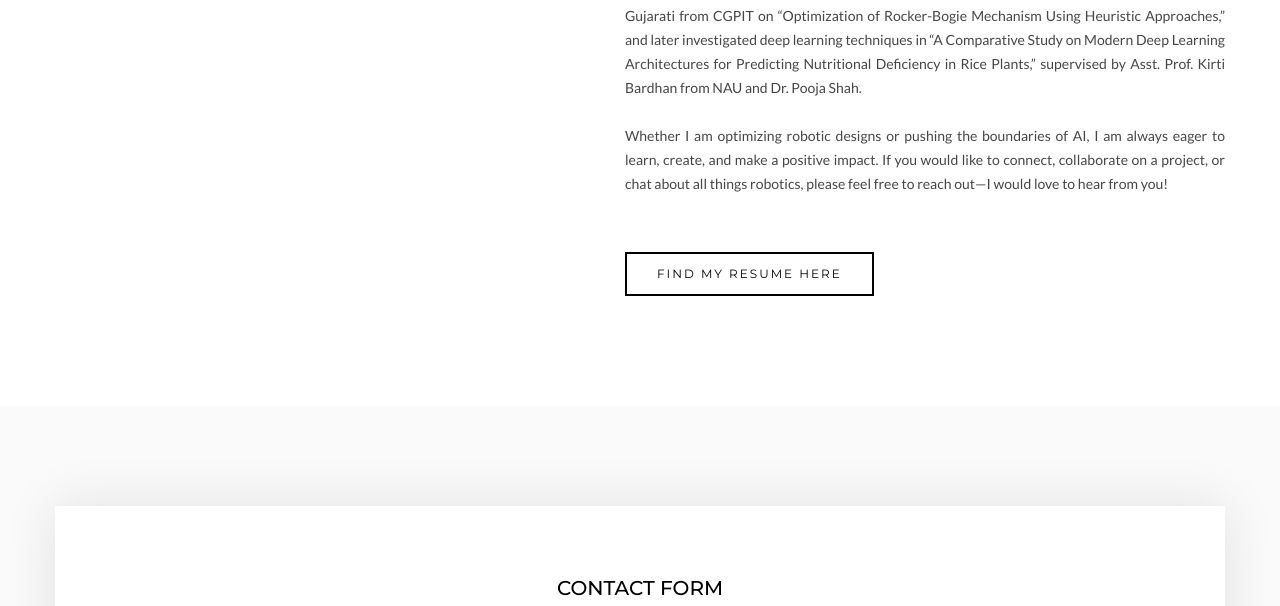
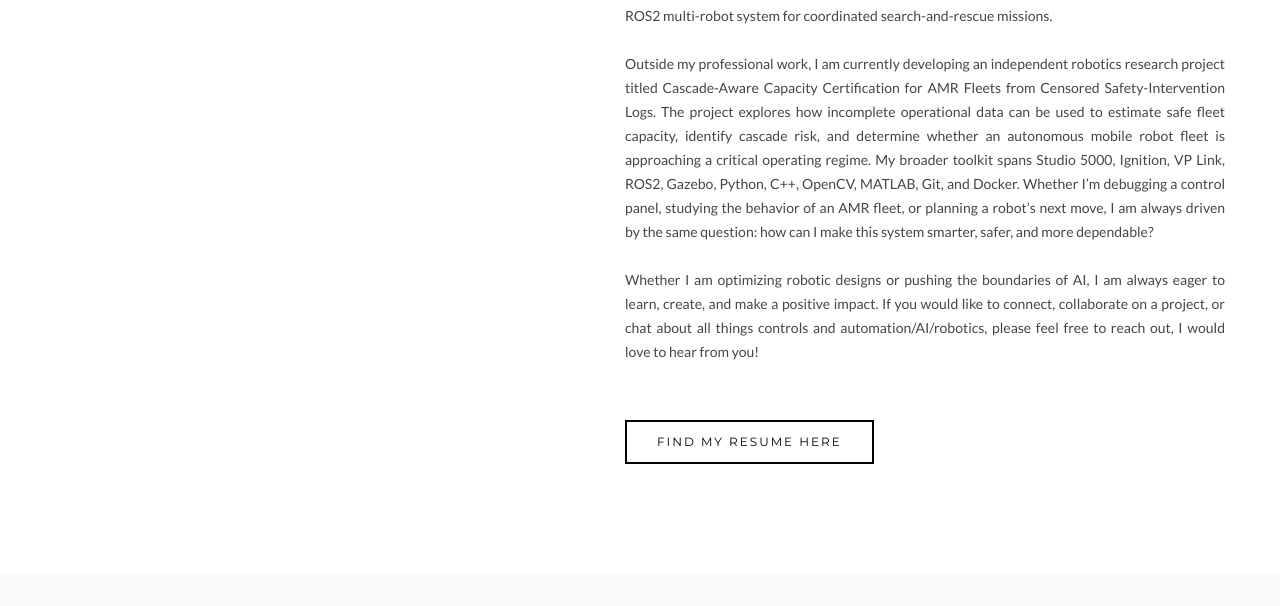
Before and after one commit to harshsenjaliya/Website, a plain HTML site: page index.html in a window 1280 px wide. Shown: the part 614-1220 px from the top of the page. Drawn offline with nearby package versions, Linux system fonts and the light colour scheme; a script that the page names is missing.

Commit message:
Update index.html

```diff
--- a/index.html
+++ b/index.html
@@ -515,22 +515,17 @@
                                     <h1>About Me</h1>
                                 </div>
                                 <div class="profile-details" style="text-align: justify!important;">
-                                    <p>I am Harsh Senjaliya, and I am currently pursuing a Master of Engineering in Robotics at the University of Maryland, College Park.
-                                        My focus lies in computing, automation, and intelligent systems—crafting and refining algorithms that bring bold ideas to life.
+                                    <p>I am Harsh, a Controls and Automation Engineer who enjoys working where code meets the real world. At M.C. Dean, I program, commission, and troubleshoot PLC, BMS/EPMS, SCADA, and power-monitoring systems for mission-critical facilities.
+                                        From configuring Ignition SCADA and VP Link to integrating VFDs, meters, sensors, and relays, I enjoy turning complex systems into solutions that are reliable, understandable, and ready for operation. My M.Eng. in Robotics from the University of Maryland and B.Tech. in Mechatronics Engineering give me a foundation that connects industrial controls with robotics, intelligent sensing, and software.
                                         <br><br>
-                                        Before arriving at the University of Maryland, I earned my B.Tech. in Mechatronics Engineering from Uka Tarsadia University in Bardoli, India.
-                                        During my time there, I built a strong engineering foundation through courses such as Control System Engineering, Hydraulics and Pneumatics,
-                                        Machine Component Drawing, Microprocessor and Microcontroller, Numerical Methods, Switching Circuits and Logic Design, and Theory of Machines.
-                                        These subjects not only sharpened my technical skills but also fueled my enthusiasm for innovation and problem-solving.
+                                        Before moving into mission-critical automation, I explored how robotics and AI could solve problems in agriculture, planetary mobility, navigation, and search and rescue.
+                                        I was selected for the competitive, fully funded MITACS Globalink Research Internship, where I joined Dalhousie University’s AIES Lab and worked on precision-agriculture and non-destructive crop-health monitoring systems.
+                                        My other work includes optimizing a planetary rover’s rocker-bogie suspension using seven heuristic algorithms, developing EP-RRT* and A* path-planning solutions, simulating a non-holonomic TurtleBot3 in ROS2 and Gazebo, and building SwiftScout—a C++ and ROS2 multi-robot system for coordinated search-and-rescue missions.
                                         <br><br>
-                                        I had the privilege of interning through the MITACS Globalink Research Internship (GRI) program at the AIES Lab (Dalhousie University) with Dr. Ahmad Al-Mallahi,
-                                        where I explored the fascinating field of precision agriculture. This experience allowed me to tackle real-world challenges facing the modern farming industry.
-                                        I also collaborated with Dr. Pooja Shah from PDEU and Dr. Paresh Gujarati from CGPIT on “Optimization of Rocker-Bogie Mechanism Using Heuristic Approaches,” and later
-                                        investigated deep learning techniques in “A Comparative Study on Modern Deep Learning Architectures for Predicting Nutritional Deficiency in Rice Plants,” supervised
-                                        by Asst. Prof. Kirti Bardhan from NAU and Dr. Pooja Shah.
+                                        Outside my professional work, I am currently developing an independent robotics research project titled Cascade-Aware Capacity Certification for AMR Fleets from Censored Safety-Intervention Logs. The project explores how incomplete operational data can be used to estimate safe fleet capacity, identify cascade risk, and determine whether an autonomous mobile robot fleet is approaching a critical operating regime. My broader toolkit spans Studio 5000, Ignition, VP Link, ROS2, Gazebo, Python, C++, OpenCV, MATLAB, Git, and Docker. Whether I’m debugging a control panel, studying the behavior of an AMR fleet, or planning a robot’s next move, I am always driven by the same question: how can I make this system smarter, safer, and more dependable?
                                         <br><br>
                                         Whether I am optimizing robotic designs or pushing the boundaries of AI, I am always eager to learn, create, and make a positive impact.
-                                        If you would like to connect, collaborate on a project, or chat about all things robotics, please feel free to reach out—I would love to hear from you!
+                                        If you would like to connect, collaborate on a project, or chat about all things controls and automation/AI/robotics, please feel free to reach out, I would love to hear from you!
                                     </p>
 
                                 </div>
```
